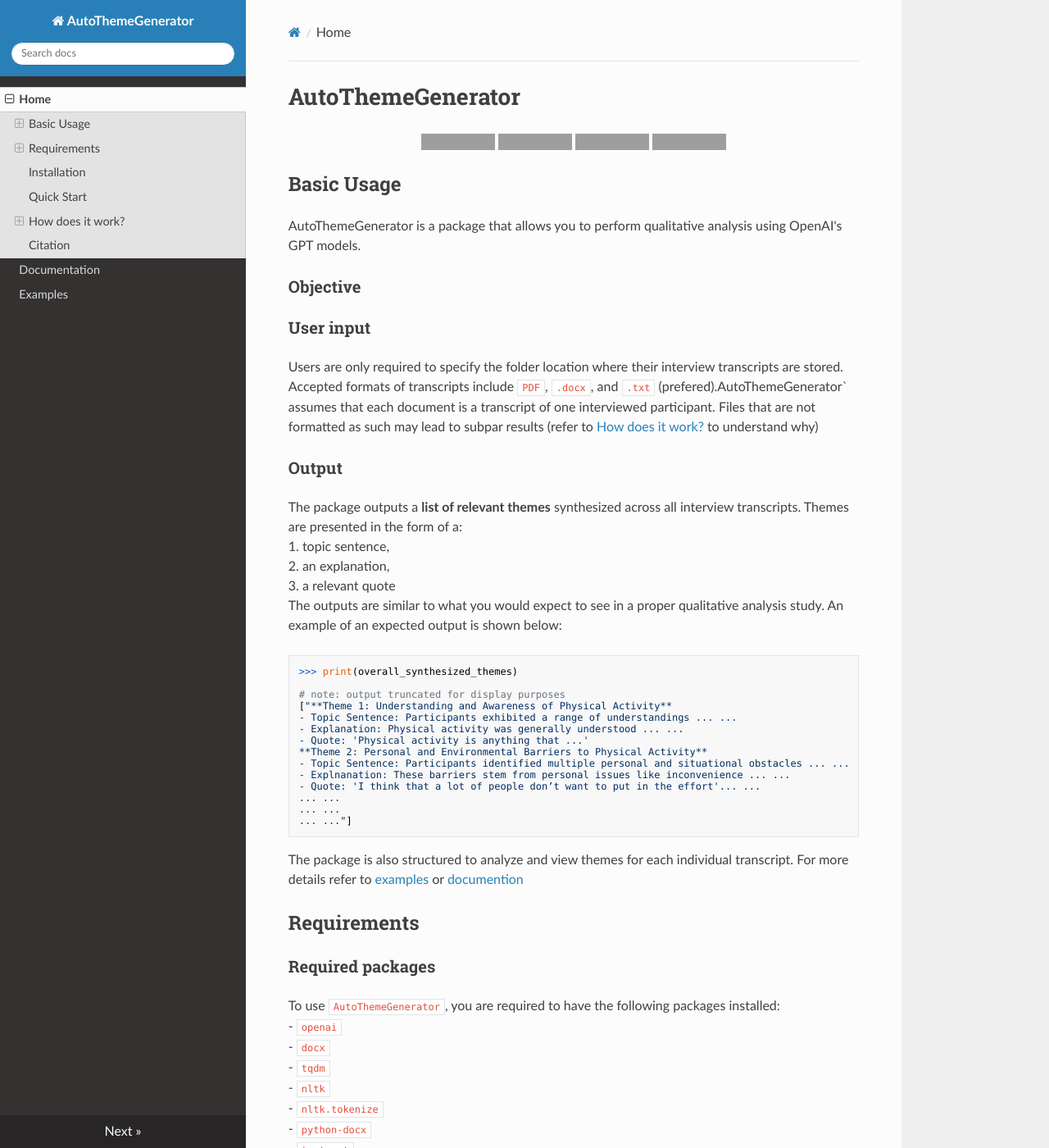
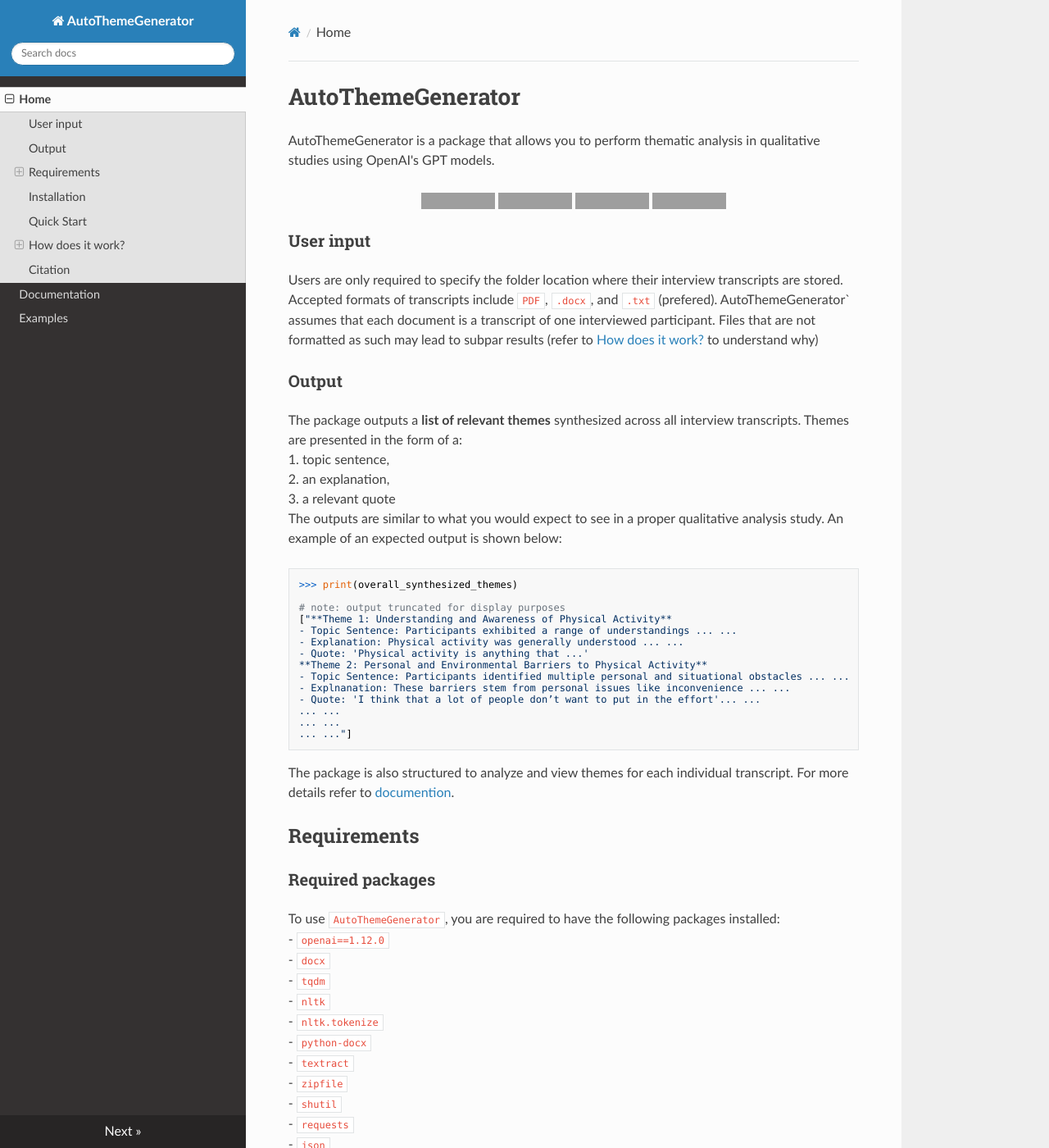
Before and after one commit to cja5553/ReadTheDocs_AutoThemeGenerator, an MkDocs documentation site: the page built from docs/index.md, in a window 1280 px wide and 1400 px high. Shown: the whole window at 82% size. Built offline with MkDocs 1.6.1, drawn with Linux system fonts in a browser that asks for light colours; nearby versions of some CDN libraries; some of the changed text lies outside the part shown; grey boxes are pictures that could not be loaded.

````diff
--- a/docs/index.md
+++ b/docs/index.md
@@ -1,4 +1,5 @@
 # AutoThemeGenerator
+AutoThemeGenerator is a package that allows you to perform thematic analysis in qualitative studies using OpenAI's GPT models.
 
 <p align="center">
   <a href="https://cja5553.github.io/ReadTheDocs_AutoThemeGenerator/">
@@ -15,16 +16,10 @@
   </a>
 </p>
 
-## Basic Usage
-AutoThemeGenerator is a package that allows you to perform qualitative analysis using OpenAI's GPT models.
-
-
-
-### Objective
 
 ### User input
 
-Users are only required to specify the folder location where their interview transcripts are stored. Accepted formats of transcripts include `PDF`, `.docx`, and `.txt` (prefered).AutoThemeGenerator` assumes that each document is a transcript of one interviewed participant. Files that are not formatted as such may lead to subpar results (refer to [How does it work?](#how-does-it-work) to understand why)
+Users are only required to specify the folder location where their interview transcripts are stored. Accepted formats of transcripts include `PDF`, `.docx`, and `.txt` (prefered). AutoThemeGenerator` assumes that each document is a transcript of one interviewed participant. Files that are not formatted as such may lead to subpar results (refer to [How does it work?](#how-does-it-work) to understand why)
 
 ### Output
 
@@ -50,12 +45,12 @@ The outputs are similar to what you would expect to see in a proper qualitative
 ... ..."]
 ```
 
-The package is also structured to analyze and view themes for each individual transcript. For more details refer to [examples](examples.md) or [documention](documention.md)
+The package is also structured to analyze and view themes for each individual transcript. For more details refer to [documention](documention.md).
 
 ## Requirements
 ### Required packages
 To use `AutoThemeGenerator`, you are required to have the following packages installed:
-- `openai`
+- `openai==1.12.0`
 - `docx`
 - `tqdm`
 - `nltk`
@@ -69,7 +64,7 @@ To use `AutoThemeGenerator`, you are required to have the following packages ins
 
 If you do not have this packages installed in python, you can do the following:
 ```bash
-pip install openai docx tqdm nltk nltk.tokenize python-docx textract zipfile shutil requests json
+pip install openai==1.12.0 docx tqdm nltk nltk.tokenize python-docx textract zipfile shutil requests json
 ```
 ### OpenAI API key
 You also need an OpenAI key to be able to use this package. If you do not have one, you can apply for an OpenAI API key at [platform.openai.com/api-keys](https://platform.openai.com/api-keys).
````
Also changed, not shown: docs/examples.md (+5 -0 lines).
